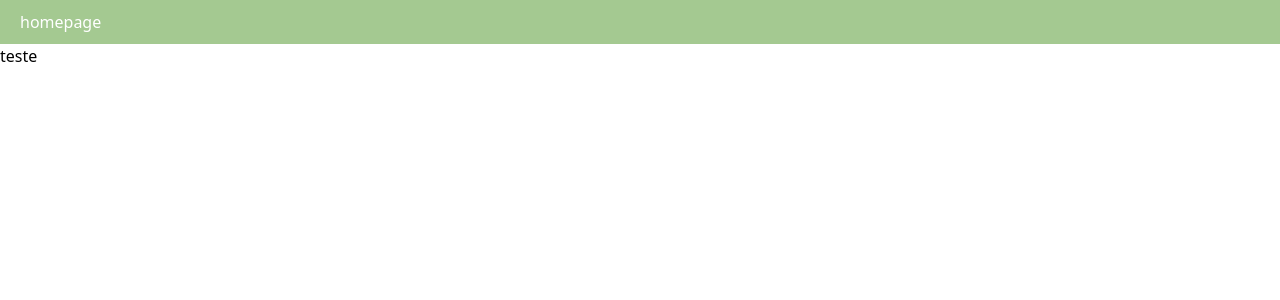
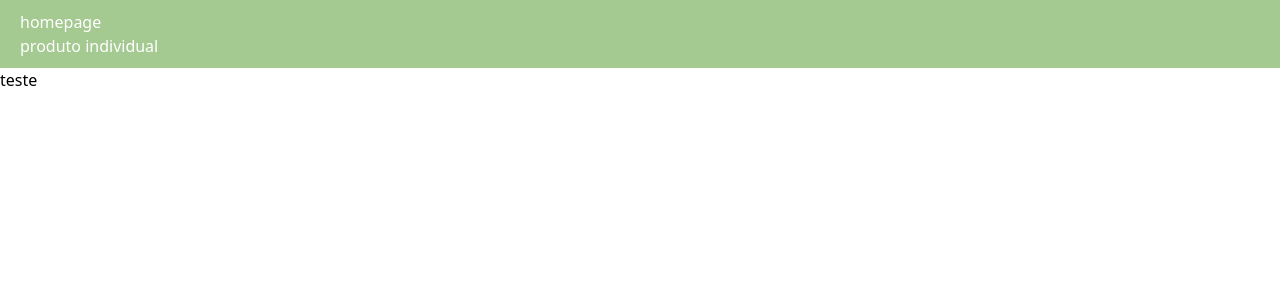
Before and after one commit to TheYautja/Projeto-Integrador-2G-Grupo3, a React (Vite) app: page / in a window 1280 px wide. Shown: the top 300 px of the page. Built offline with nearby package versions, Linux system fonts and the light colour scheme.

Commit message:
Update Header.jsx

```diff
--- a/src/paginas/Header.jsx
+++ b/src/paginas/Header.jsx
@@ -8,6 +8,7 @@
             <nav>
                 <ul className="linksNAV">
                     <li><Link to = "../homepage">homepage </Link> </li>
+                    <li> <Link to = "../ProdutoIndividual">produto individual </Link> </li>
                 </ul>
             </nav>
         </header>
```
